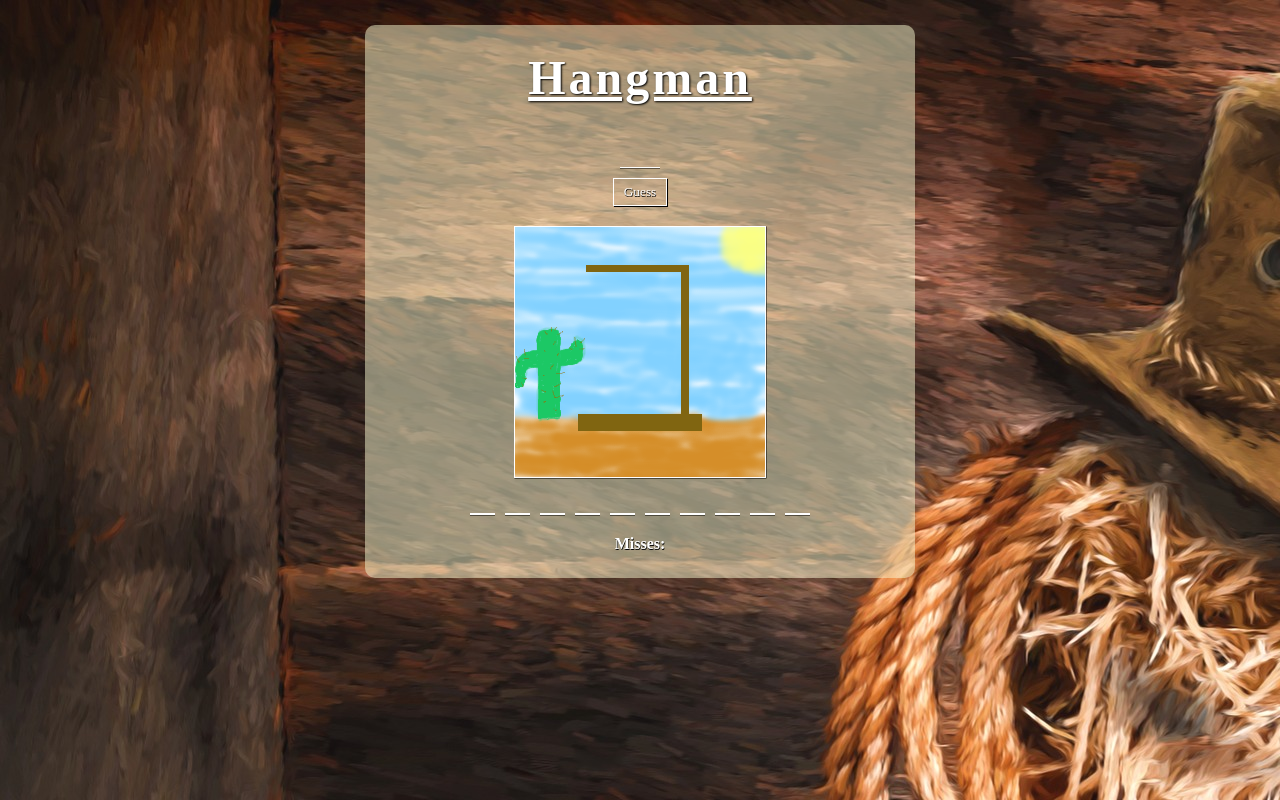
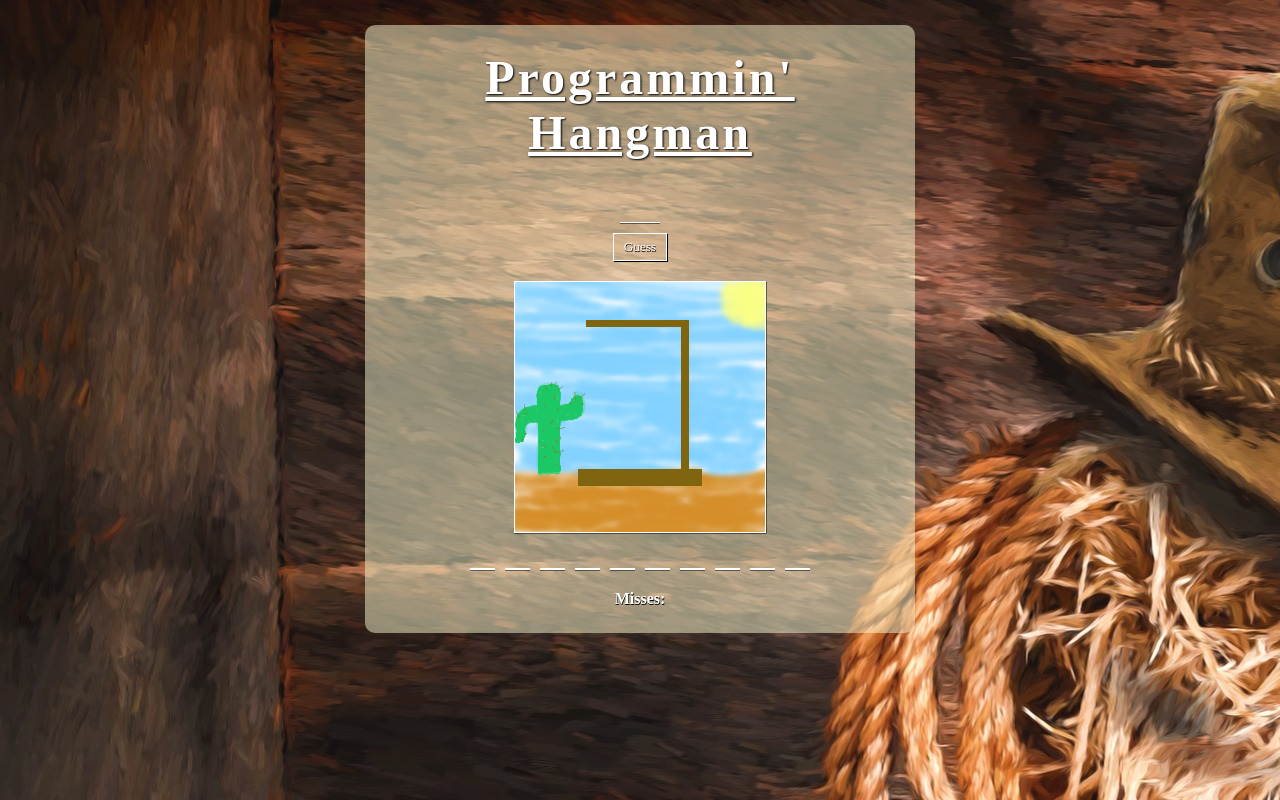
Before and after one commit to jacobdlewis/hangman, a React (Create React App) app: page / in a window 1280 px wide. Built offline with nearby package versions, Linux system fonts and the light colour scheme; the HTML template or start-up script is replaced by a standard one.

Commit message:
Display correct word when game over.

```diff
--- a/src/components/game/Game.jsx
+++ b/src/components/game/Game.jsx
@@ -41,8 +41,15 @@ class Game extends React.Component {
     const maxMisses = 6;
     const overDueToMisses = this.state.misses.length === maxMisses;
     if (overDueToMisses) {
+      // show all letters, so they see what the word was
+      const visibleLetters = this.state.letters.map((letter) => {
+        return {
+          letter: letter.letter,
+          guessedCorrectly: true
+        }});
       this.setState({
-        gameOver: true
+        gameOver: true,
+        letters: visibleLetters
       });
     };
   }
@@ -118,7 +125,7 @@ class Game extends React.Component {
   render () {
     return (
       <div className="game">
-        <h1 className="game-title">Hangman</h1>
+        <h1 className="game-title">Programmin'<br />Hangman</h1>
         { this.state.gameOver ?
           <GameOver gameWon={this.state.gameWon} /> :
           <div>
```
